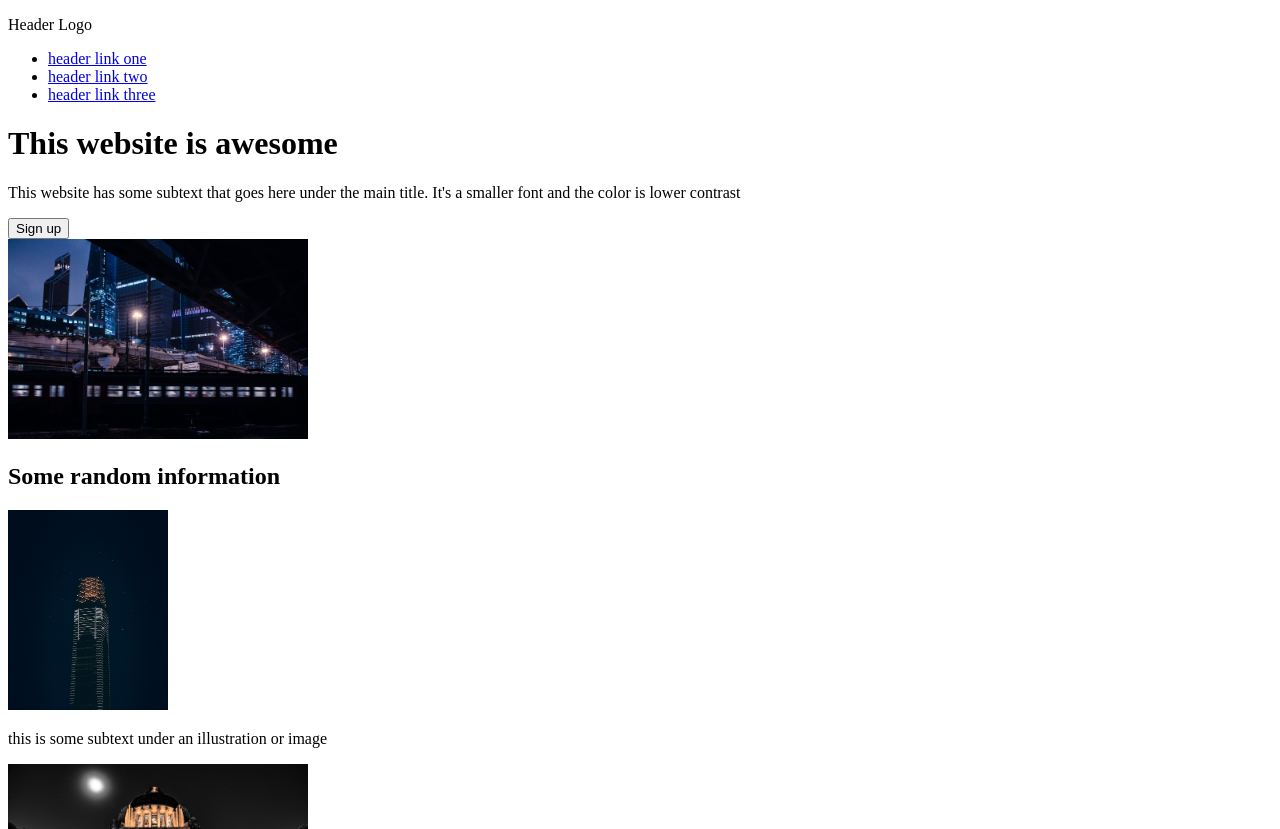
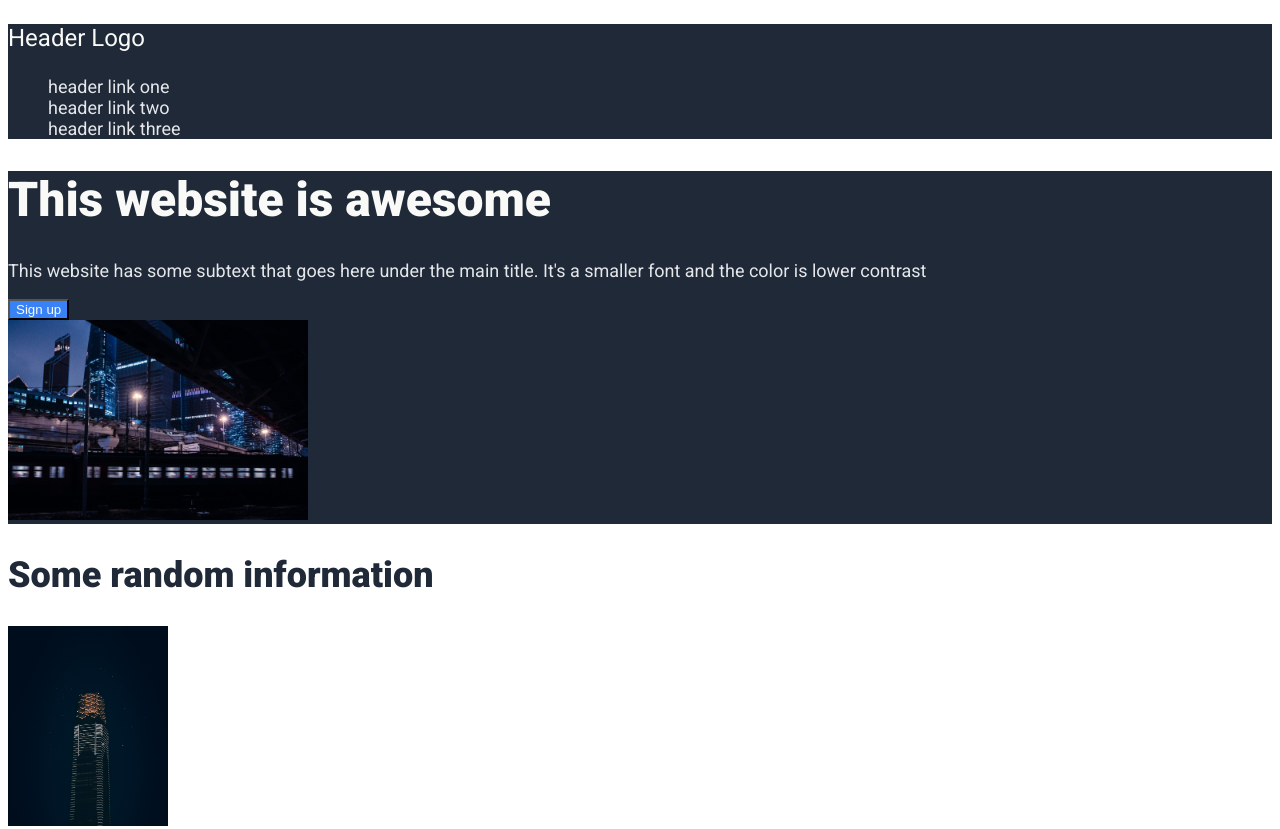
Before and after one commit to edmundocorona/odin-landing-page, a plain HTML site: page index.html in a window 1280 px wide. Shown: the top 829 px of the page. Drawn offline with Linux system fonts and the light colour scheme.

Commit message:
style: implement pallette color and hierarchy
- update style.css and html.index
- rename CSS class accord to color pallette
- stablish hierarchy: font-weight, font size and color

```diff
--- a/index.html
+++ b/index.html
@@ -4,6 +4,10 @@
   <meta charset="UTF-8">
   <meta name="viewport" content="width=device-width, initial-scale=1.0">
   <title>City's night</title>
+  <link rel="stylesheet" href="./styles.css">
+  <link rel="preconnect" href="https://fonts.googleapis.com">
+  <link rel="preconnect" href="https://fonts.gstatic.com" crossorigin>
+  <link href="https://fonts.googleapis.com/css2?family=Roboto:ital,wght@0,100;0,300;0,400;0,500;0,700;0,900;1,100;1,300;1,400;1,500;1,700;1,900&display=swap" rel="stylesheet">
 </head>
 <body>
   <div class="header">
@@ -15,7 +19,7 @@
     </ul>
   </div>
   <div class="main-content">
-    <div class="section blue">
+    <div class="section dark-blue">
       <div class="card">
         <h1>This website is awesome</h1>
         <p>This website has some subtext that goes here under the main title. It's a smaller font and the color is lower contrast</p>
@@ -45,11 +49,11 @@
       </div>
     </div>
     <div class="section gray">
-      <p>This is an inspiring quote, or a testimonial from a customer. Maybe it's just filling up space, or maybe people will actually read it. Who knows? All I know is that it looks nice.</p>
-      <p>-Thor, God of Thunder</p>
+      <em>This is an inspiring quote, or a testimonial from a customer. Maybe it's just filling up space, or maybe people will actually read it. Who knows? All I know is that it looks nice.</em>
+      <strong>-Thor, God of Thunder</strong>
     </div>
     <div class="section white">
-      <div class="call-out">
+      <div class="light-blue">
         <h3>Call to action! It's time!</h3>
         <p>Sign up for our product by clicking that button right over there!</p>
         <button>Sign up</button>
--- a/styles.css
+++ b/styles.css
@@ -0,0 +1,64 @@
+body {
+  font-family: 'Roboto', sans-serif;
+}
+
+.header,
+.dark-blue,
+.footer {
+  background-color: #1F2937;
+  color: #F9FAF8;
+}
+
+.card h1 {
+  font-size: 48px;
+  font-weight: 900;
+}
+
+.header ul {
+  list-style-type: none;
+}
+
+.header a {
+  text-decoration: none;
+  font-size: 18px;
+  color: #E5E7EB;
+}
+
+.card p {
+  color: #E5E7EB;
+  font-size: 18px;
+}
+
+.title-site {
+  font-size: 24px;
+}
+
+.card button,
+.light-blue,
+.light-blue button {
+  background-color: #3882F6;
+  color: #F9FAF8;
+}
+
+.light-blue p {
+  color: #E5E7EB;
+}
+
+.section h2 {
+  font-size: 36px;
+  font-weight: 900;
+}
+
+.white {
+  color: #1F2937;
+}
+
+.gray {
+  background-color: #E5E7EB;
+  color: #1F2937;
+}
+
+.gray em {
+  font-size: 36px;
+  font-weight: 100;
+}
```
